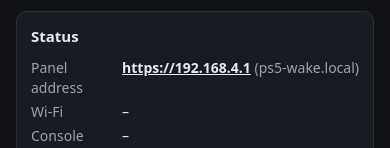
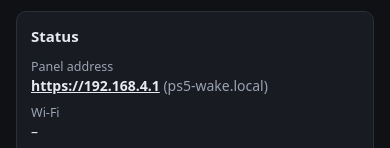
Before and after one commit to AdikX83/ps5-wake-esp32, a plain HTML site: page firmware/main/portal.html in a window 390 px wide. Shown: the part 160-308 px from the top of the page. Drawn offline with Linux system fonts and the light colour scheme; no server answers.

Commit message:
README: setup panel screenshots; panel: stacked status on phones
Co-Authored-By: Claude Opus 5.5 <noreply@anthropic.com>
Claude-Session: https://claude.ai/code/session_01Bod9esWA9v2zpH4x4KiZoe

```diff
--- a/firmware/main/portal.html
+++ b/firmware/main/portal.html
@@ -39,6 +39,7 @@ button.mini{padding:3px 10px;font-size:12.5px;margin-left:4px;vertical-align:bas
 a{color:var(--acc)}
 dl{display:grid;grid-template-columns:auto 1fr;gap:4px 12px;margin:0;font-size:14px}
 dt{color:var(--muted)}dd{margin:0;word-break:break-all}
+@media(max-width:480px){dl{grid-template-columns:1fr;gap:0}dt{font-size:12.5px;margin-top:8px}dt:first-child{margin-top:0}}
 .ok{color:var(--ok)}.bad{color:var(--bad)}.warn{color:var(--warn)}
 #msg{display:none;padding:10px 12px;border-radius:8px;margin-bottom:12px;font-size:14px}
 #msg.ok{display:block;background:#0f2a1a;border:1px solid #1f6b3a;color:#bdf5cf}
@@ -64,7 +65,7 @@ dt{color:var(--muted)}dd{margin:0;word-break:break-all}
 <section>
 <h2 data-t="status"></h2>
 <dl>
-<dt data-t="addr"></dt><dd style="white-space:nowrap"><a id="paddr" href="https://192.168.4.1/" style="color:var(--text)"><b id="paddrt">https://192.168.4.1</b></a> <span style="color:var(--muted)">(<span id="hostn">ps5-wake.local</span>)</span></dd>
+<dt data-t="addr"></dt><dd style="word-break:normal"><a id="paddr" href="https://192.168.4.1/" style="color:var(--text);white-space:nowrap"><b id="paddrt">https://192.168.4.1</b></a> <span style="color:var(--muted);white-space:nowrap">(<span id="hostn">ps5-wake.local</span>)</span></dd>
 <dt data-t="wifi"></dt><dd id="s_wifi">–</dd>
 <dt data-t="s_console"></dt><dd id="s_console">–</dd>
 <dt data-t="ip"></dt><dd id="s_ip">–</dd>
```
Also changed, not shown: docs/images/panel-desktop.png (added), docs/images/panel-full.png (added), docs/images/panel-mobile.png (added), 2 other files.
